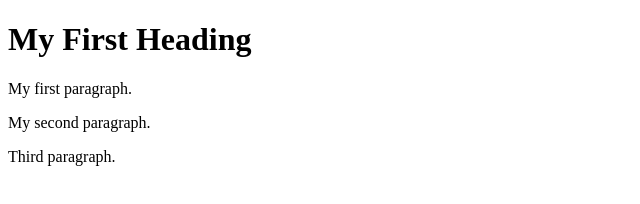
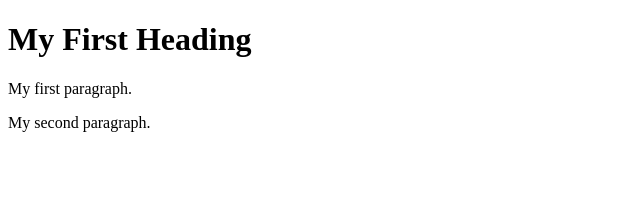
Before and after one commit to patrick-murrayjr/git_testing, a plain HTML site: page index.html in a window 1280 px wide. Shown: the whole page, without its empty margins (0-640 px from the left). Drawn offline with Linux system fonts and the light colour scheme.

Commit message:
I removed third paragraph

```diff
--- a/index.html
+++ b/index.html
@@ -9,6 +9,5 @@
     <h1>My First Heading</h1>
     <p>My first paragraph.</p>
     <p>My second paragraph.</p>
-    <p>Third paragraph.</p>
   </body>
 </html>
```
